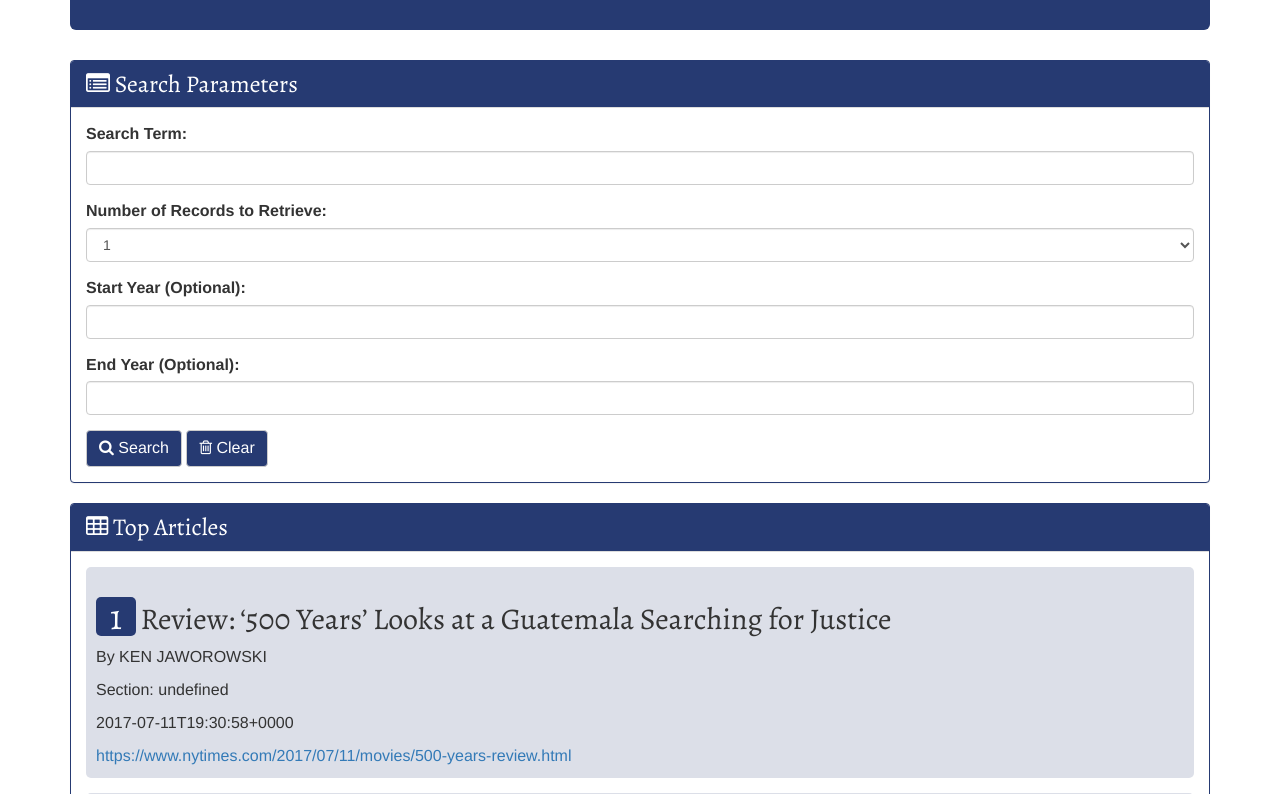
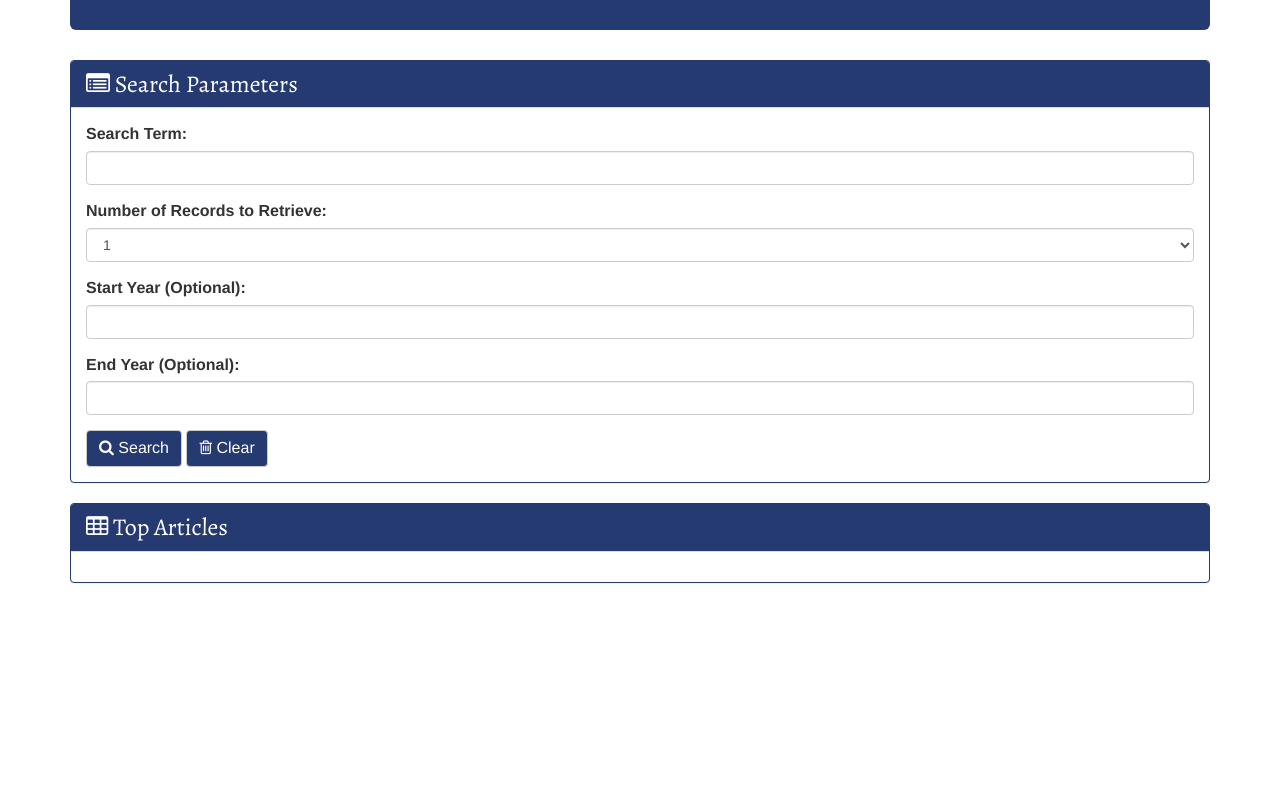
Before and after one commit to iamtheluckyest/NYT-Search, a plain HTML site: page index.html in a window 1280 px wide. Shown: the part 158-952 px from the top of the page. After the commit the page ends 800 px from the top, so only its background shows below. Drawn offline with nearby package versions, Linux system fonts and the light colour scheme.

Commit message:
not much

```diff
--- a/index.html
+++ b/index.html
@@ -59,7 +59,7 @@
 		    <h3 class="panel-title"><i class="fa fa-table" aria-hidden="true"></i>&nbsp;Top Articles</h3>
 		  </div>
 		  <div class="panel-body">
-				<div class="result">
+				<!-- <div class="result">
 					<h2><div class="result-number">1</div><span class="headline">Review: ‘500 Years’ Looks at a Guatemala Searching for Justice</span></h2>
 					<p class="author">By KEN JAWOROWSKI</p>
 					<p class="section">Section: undefined</p>
@@ -72,7 +72,7 @@
 					<p class="section">Section: undefined</p>
 					<p class="date">2017-07-11T19:30:58+0000</p>
 					<a class="webpage" href="https://www.nytimes.com/2017/07/11/movies/500-years-review.html">https://www.nytimes.com/2017/07/11/movies/500-years-review.html</a>
-				</div>
+				</div> -->
 		  </div>
 		</div>
 
```
